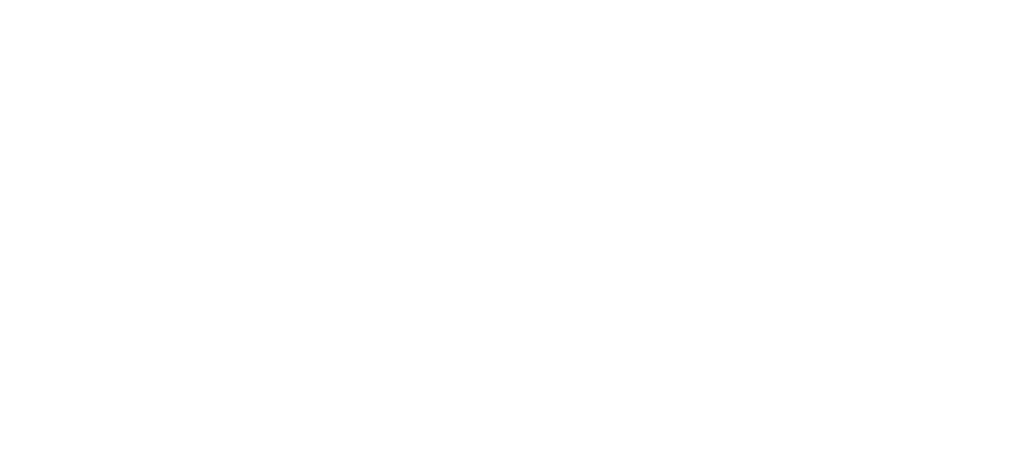
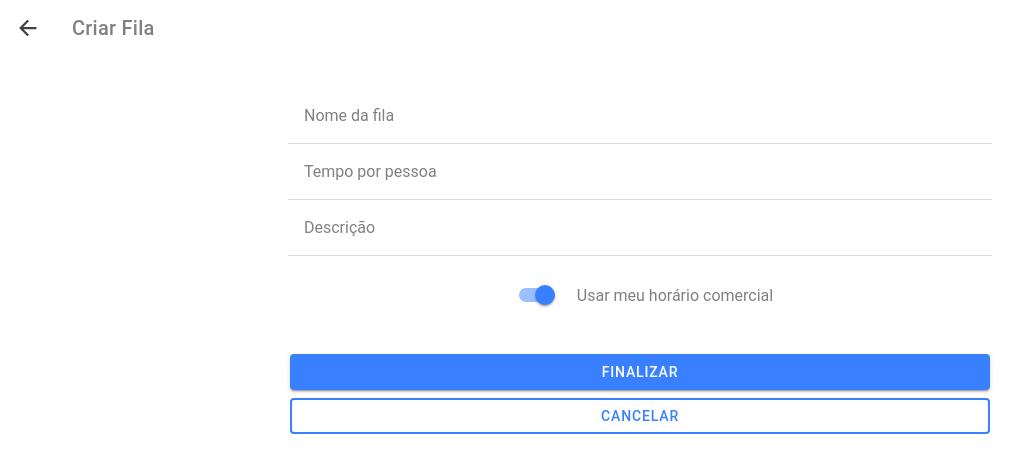
Before and after one commit to alcidesmig/hackatrouble-2020-front, a React (Create React App) app: page /estabelecimentos/criarfila in a window 1280 px wide. Shown: the top 472 px of the page, without its empty margins (0-1036 px from the left). Built offline with nearby package versions, Linux system fonts and the light colour scheme.

Commit message:
Adiciona página para Criar Fila

```diff
--- a/src/App.tsx
+++ b/src/App.tsx
@@ -26,6 +26,7 @@
 
 /* Theme variables */
 import './theme/variables.css';
+import CriarFila from './pages/CriarFila';
 
 const App: React.FC = () => (
   <IonApp>
@@ -35,6 +36,7 @@
         <Route path="/clientes" component={ClientLogin} exact={true} />
         <Route path="/clientes/cadastro" component={ClienteCadastro} exact={true} />
         <Route path="/estabelecimentos/cadastro" component={EstabelecimentoCadastro} exact={true} />
+        <Route path="/estabelecimentos/criarfila" component={CriarFila} exact={true} />
       </IonRouterOutlet>
     </IonReactRouter>
   </IonApp>
--- a/src/pages/ClienteCadastro.tsx
+++ b/src/pages/ClienteCadastro.tsx
@@ -18,7 +18,7 @@
                 </IonToolbar>
             </IonHeader>
             <IonContent>
-            <div style={{ marginTop: 50, width: '100%', height: '100%', display: 'flex', flexDirection: 'column', alignItems: 'center'}}>
+            <div style={{ marginTop: 30, width: '100%', height: '100%', display: 'flex', flexDirection: 'column', alignItems: 'center'}}>
             <img src={Logo} alt="Fila virtual" width={64} height={64} style={{ borderRadius: 16 }} />
                 <div style={{ padding: 32, width: '100%', maxWidth: 768, display: 'flex', flexDirection: 'column', alignItems: 'center', justifyContent: 'center' }}>
                 <form style={{ display: 'flex', flexDirection: 'column', width: '100%'}}>
--- /dev/null
+++ b/src/pages/CriarFila.tsx
@@ -0,0 +1,67 @@
+import React from 'react';
+import { IonPage, IonContent, IonButton, IonHeader, IonToolbar, IonItem, IonLabel, IonInput, IonButtons, IonBackButton, IonTitle, IonToggle, IonDatetime } from '@ionic/react'
+
+const style={color: 'gray'}
+
+class CriarFila extends React.Component {
+    state = {checked: true, horarioAbertura: "", horarioFechamento: ""};
+    render() {
+        return (
+        <IonPage>
+            <IonHeader className="ion-no-border">
+                <IonToolbar>
+                <IonTitle style={style}>Criar Fila</IonTitle>
+                <IonButtons slot="start">
+                    <IonBackButton defaultHref="/"/>
+                </IonButtons>
+                </IonToolbar>
+            </IonHeader>
+            <IonContent>
+            <div style={{ width: '100%', height: '100%', display: 'flex', flexDirection: 'column', alignItems: 'center'}}>
+                <div style={{ padding: 32, width: '100%', maxWidth: 768, display: 'flex', flexDirection: 'column', alignItems: 'center', justifyContent: 'center' }}>
+                <form style={{ display: 'flex', flexDirection: 'column', width: '100%'}}>
+                    <IonItem>
+                        <IonLabel position="floating" style={style}>Nome da fila</IonLabel>
+                        <IonInput required/>
+                    </IonItem>
+                    <IonItem>
+                        <IonLabel position="floating" style={style}>Tempo por pessoa</IonLabel>
+                        <IonInput required/>
+                    </IonItem>
+                    <IonItem>
+                        <IonLabel position="floating" style={style}>Descrição</IonLabel>
+                        <IonInput required type="tel"/>
+                    </IonItem>
+                    <div style={{display: 'flex', flexDirection: 'row', justifyContent: 'center', alignItems: 'center', marginTop: 20}}>
+                        <IonToggle
+                            checked={this.state.checked}
+                            onIonChange={e => this.setState({checked: e.detail.checked})}
+                            style={{marginRight: 10}}
+                        />
+                        <IonLabel style={style}>Usar meu horário comercial</IonLabel>
+                    </div>
+                    {this.state.checked ? "" : (
+                        <div>
+                            <IonItem style={{marginTop: 5}} >
+                                <IonLabel position="floating" style={style}>Horário de abertura</IonLabel>
+                                <IonDatetime displayFormat="DD/MM/YYYY HH:mm" value={this.state.horarioAbertura} onIonChange={e => this.setState({horarioAbertura: e.detail.value!})}/>
+                            </IonItem>
+                            <IonItem style={{marginTop: 5}} >
+                                <IonLabel position="floating" style={style}>Horário de fechamento</IonLabel>
+                                <IonDatetime displayFormat="DD/MM/YYYY HH:mm" value={this.state.horarioFechamento} onIonChange={e => this.setState({horarioFechamento: e.detail.value!})}/>
+                            </IonItem>
+                        </div>
+                    )}
+                    <IonButton fill="solid" expand="block" style={{ marginTop: 40 }}>Finalizar</IonButton>
+                    <IonButton fill="outline">Cancelar</IonButton>
+                </form>
+                </div>
+            </div>
+            </IonContent>
+        </IonPage>
+        )
+    }
+}
+
+
+export default CriarFila
--- a/src/pages/EstabelecimentoCadastro.tsx
+++ b/src/pages/EstabelecimentoCadastro.tsx
@@ -5,7 +5,7 @@
 const style={color: 'gray'}
 
 class EstabelecimentoCadastro extends React.Component {
-    state = {categoria: "", horario: ""};
+    state = {categoria: "", horarioAbertura: "", horarioFechamento: ""};
 
     render() {
         return (
@@ -18,7 +18,7 @@
                 </IonToolbar>
             </IonHeader>
             <IonContent>
-            <div style={{ marginTop: 50, width: '100%', height: '100%', display: 'flex', flexDirection: 'column', alignItems: 'center'}}>
+            <div style={{ marginTop: 30, width: '100%', height: '100%', display: 'flex', flexDirection: 'column', alignItems: 'center'}}>
             <img src={Logo} alt="Fila virtual" width={64} height={64} style={{ borderRadius: 16 }} />
                 <div style={{ padding: 32, width: '100%', maxWidth: 768, display: 'flex', flexDirection: 'column', alignItems: 'center', justifyContent: 'center' }}>
                 <form style={{ display: 'flex', flexDirection: 'column', width: '100%'}}>
@@ -33,8 +33,12 @@
                         </IonSelect>
                     </IonItem>
                     <IonItem style={{marginTop: 5}} >
-                        <IonLabel position="floating" style={style}>Horário de funcionamento</IonLabel>
-                        <IonDatetime displayFormat="DD/MM/YYYY HH:mm" value={this.state.horario} onIonChange={e => this.setState({horario: e.detail.value!})}/>
+                        <IonLabel position="floating" style={style}>Horário de abertura</IonLabel>
+                        <IonDatetime displayFormat="DD/MM/YYYY HH:mm" value={this.state.horarioAbertura} onIonChange={e => this.setState({horarioAbertura: e.detail.value!})}/>
+                    </IonItem>
+                    <IonItem style={{marginTop: 5}} >
+                        <IonLabel position="floating" style={style}>Horário de fechamento</IonLabel>
+                        <IonDatetime displayFormat="DD/MM/YYYY HH:mm" value={this.state.horarioFechamento} onIonChange={e => this.setState({horarioFechamento: e.detail.value!})}/>
                     </IonItem>
                     <IonItem>
                         <IonLabel position="floating" style={style}>CNPJ</IonLabel>
```
